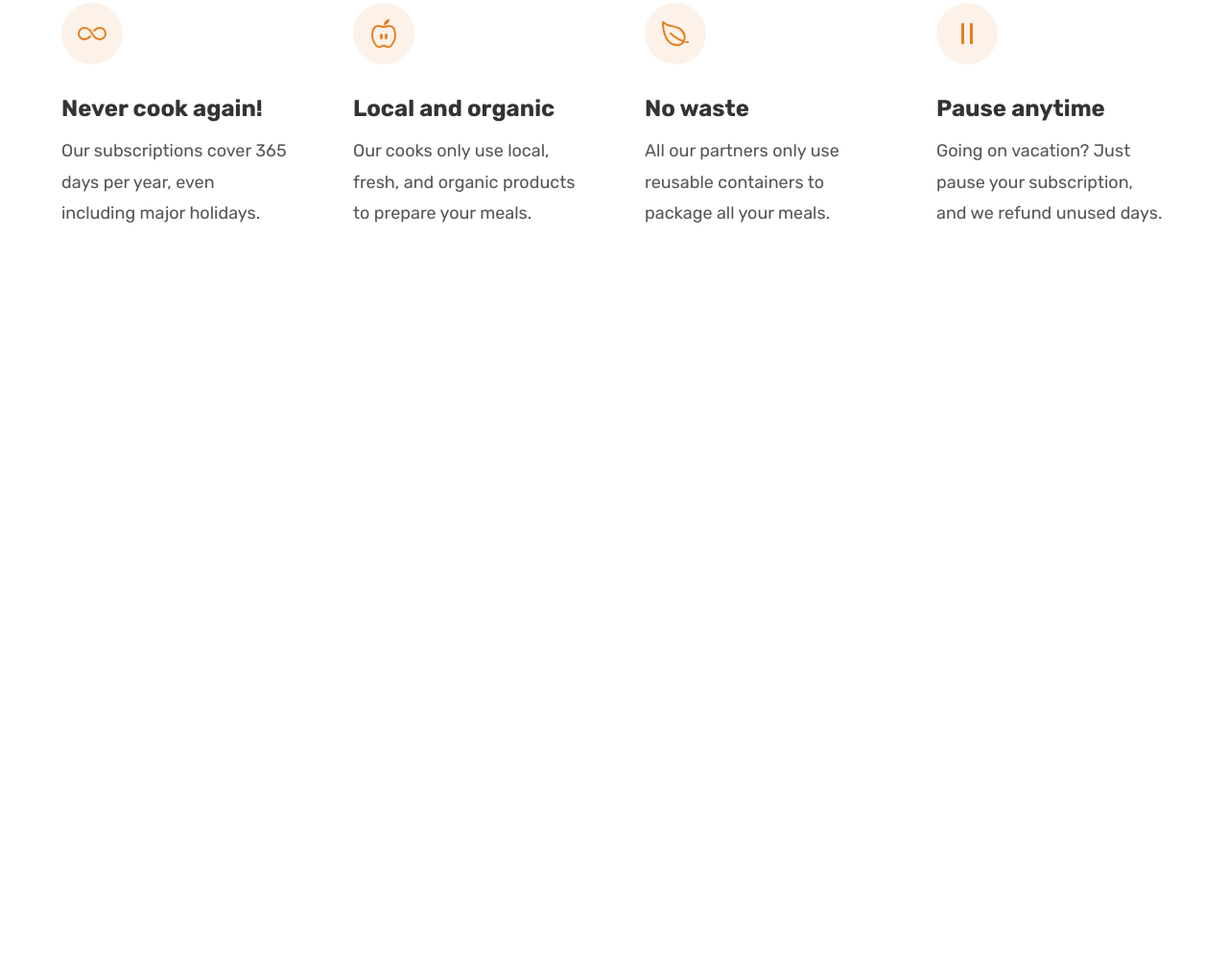
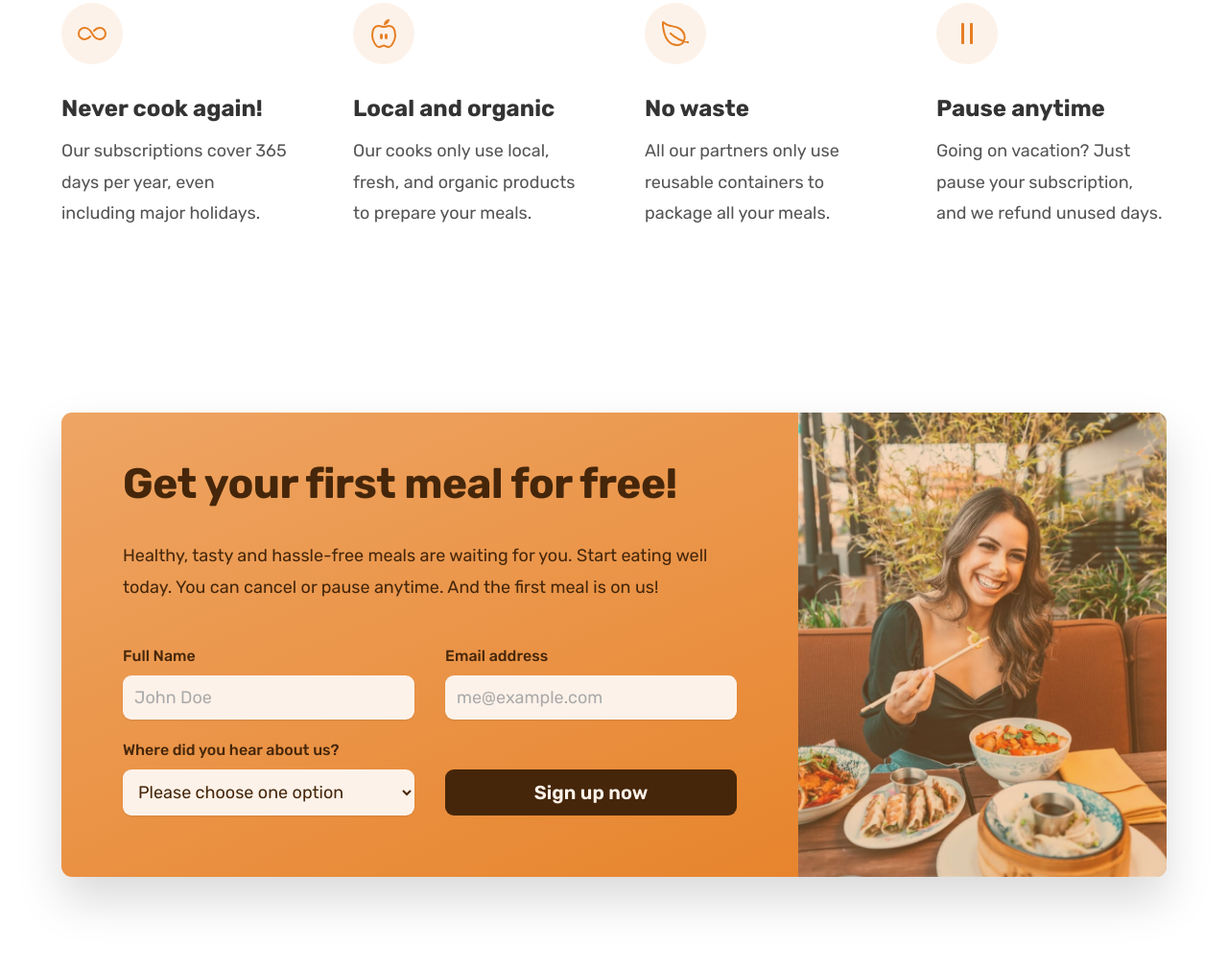
Before and after one commit to camunozn/omnifood, a plain HTML site: page index.html in a window 1280 px wide. Shown: the part 5539-6549 px from the top of the page at 96% size. Before the commit the page ends 5873 px from the top, so only its background shows below. Drawn offline with nearby package versions, Linux system fonts and the light colour scheme.

Commit message:
Added call to action section

```diff
--- a/css/general.css
+++ b/css/general.css
@@ -20,8 +20,8 @@ Paragraph: 1.60
 
 ---02 COLORS ---
 - Primary: #e67e22
-- Tints:  #cf711f
-- Shades: #fdf2e9 #fae5d3
+- Tints:  #cf711f #45260a #2e1907
+- Shades: #fdf2e9 #fae5d3 #eb984e #eea564
 - Accents:
 - Grays: #555 #333
 
@@ -125,6 +125,7 @@ body {
   letter-spacing: 0.75px;
 }
 
+.btn,
 .btn:link,
 .btn:visited {
   display: inline-block;
@@ -157,6 +158,21 @@ body {
 .btn--outline:active {
   background-color: #fdf2e9;
   box-shadow: inset 0 0 0 3px #fff;
+}
+
+.btn--form {
+  border: none;
+  cursor: pointer;
+  font-family: inherit;
+  background-color: #45260a;
+  color: #fdf2e9;
+  align-self: end;
+  padding: 1.2rem;
+}
+
+.btn--form:hover {
+  background-color: #fff;
+  color: #45260a;
 }
 
 .link:link,
@@ -195,6 +211,11 @@ body {
   color: #e67e22;
 }
 
+*:focus {
+  outline: none;
+  box-shadow: 0 0 0 0.6rem rgba(230, 125, 34, 0.5);
+}
+
 .margin-right-small {
   margin-right: 1.6rem !important;
 }
--- a/css/style.css
+++ b/css/style.css
@@ -443,3 +443,82 @@
   font-size: 1.8rem;
   line-height: 1.8;
 }
+
+/*************************/
+/* CTA SECTION */
+/*************************/
+.section-cta {
+  padding: 9.6rem 0;
+}
+
+.cta {
+  display: grid;
+  grid-template-columns: 2fr 1fr;
+  box-shadow: 0 2.4rem 4.8rem rgba(0, 0, 0, 0.15);
+  border-radius: 11px;
+  background-image: linear-gradient(to right bottom, #eea564, #e67e22);
+  overflow: hidden;
+}
+
+.cta *:focus {
+  outline: none;
+  box-shadow: 0 0 0 0.6rem rgba(253, 242, 233, 0.5);
+}
+
+.cta-text-box {
+  padding: 4.8rem 6.4rem 6.4rem 6.4rem;
+  color: #45260a;
+}
+
+.cta-text {
+  font-size: 1.8rem;
+  line-height: 1.8;
+  margin-bottom: 4.8rem;
+}
+
+.cta .heading-secondary {
+  color: inherit;
+  margin-bottom: 3.2rem;
+}
+
+.cta-img-box {
+  background-image: linear-gradient(
+      to right bottom,
+      rgba(235, 151, 78, 0.35),
+      rgba(230, 125, 34, 0.35)
+    ),
+    url("../img/eating.jpg");
+  background-size: cover;
+  background-position: center;
+}
+
+.cta-form {
+  display: grid;
+  grid-template-columns: 1fr 1fr;
+  column-gap: 3.2rem;
+  row-gap: 2.4rem;
+}
+
+.cta-form label {
+  display: block;
+  font-size: 1.6rem;
+  font-weight: 500;
+  margin-bottom: 1.2rem;
+}
+
+.cta-form input,
+.cta-form select {
+  width: 100%;
+  padding: 1.2rem;
+  font-size: 1.8rem;
+  font-family: inherit;
+  color: inherit;
+  border: none;
+  background-color: #fdf2e9;
+  border-radius: 9px;
+  box-shadow: 0 1px 2px rgba(0, 0, 0, 0.1);
+}
+
+.cta-form input::placeholder {
+  color: #aaa;
+}
--- a/index.html
+++ b/index.html
@@ -423,7 +423,7 @@
             <header class="plan-header">
               <p class="plan-name">Starter</p>
               <p class="plan-price"><span>$</span>399</p>
-              <p class="plan-text">per month, That's just $13 per meal!</p>
+              <p class="plan-text">per month. That's just $13 per meal!</p>
             </header>
             <ul class="list">
               <li class="list-item">
@@ -451,7 +451,7 @@
             <header class="plan-header">
               <p class="plan-name">Complete</p>
               <p class="plan-price"><span>$</span>649</p>
-              <p class="plan-text">per month, That's just $11 per meal!</p>
+              <p class="plan-text">per month. That's just $11 per meal!</p>
             </header>
             <ul class="list">
               <li class="list-item">
@@ -517,6 +517,59 @@
           </div>
         </div>
       </section>
+
+      <section class="section-cta">
+        <div class="container">
+          <div class="cta">
+            <div class="cta-text-box">
+              <h2 class="heading-secondary">Get your first meal for free!</h2>
+              <p class="cta-text">
+                Healthy, tasty and hassle-free meals are waiting for you. Start
+                eating well today. You can cancel or pause anytime. And the
+                first meal is on us!
+              </p>
+              <form class="cta-form" action="#">
+                <div>
+                  <label for="full-name">Full Name</label>
+                  <input
+                    id="full-name"
+                    type="text"
+                    placeholder="John Doe"
+                    required
+                  />
+                </div>
+                <div>
+                  <label for="email">Email address</label>
+                  <input
+                    id="email"
+                    type="email"
+                    placeholder="me@example.com"
+                    required
+                  />
+                </div>
+                <div>
+                  <label for="select-where">Where did you hear about us?</label>
+                  <select name="" id="select-where" required>
+                    <option value="">Please choose one option</option>
+                    <option value="friends">Friends and family</option>
+                    <option value="social">Social media</option>
+                    <option value="youtube">YouTube</option>
+                    <option value="podcast">Podcast</option>
+                    <option value="ads">Ads</option>
+                    <option value="other">Other</option>
+                  </select>
+                </div>
+                <button class="btn btn--form">Sign up now</button>
+              </form>
+            </div>
+            <div
+              class="cta-img-box"
+              role="img"
+              aria-label="Women enjoying food"
+            ></div>
+          </div>
+        </div>
+      </section>
     </main>
   </body>
 </html>
```
